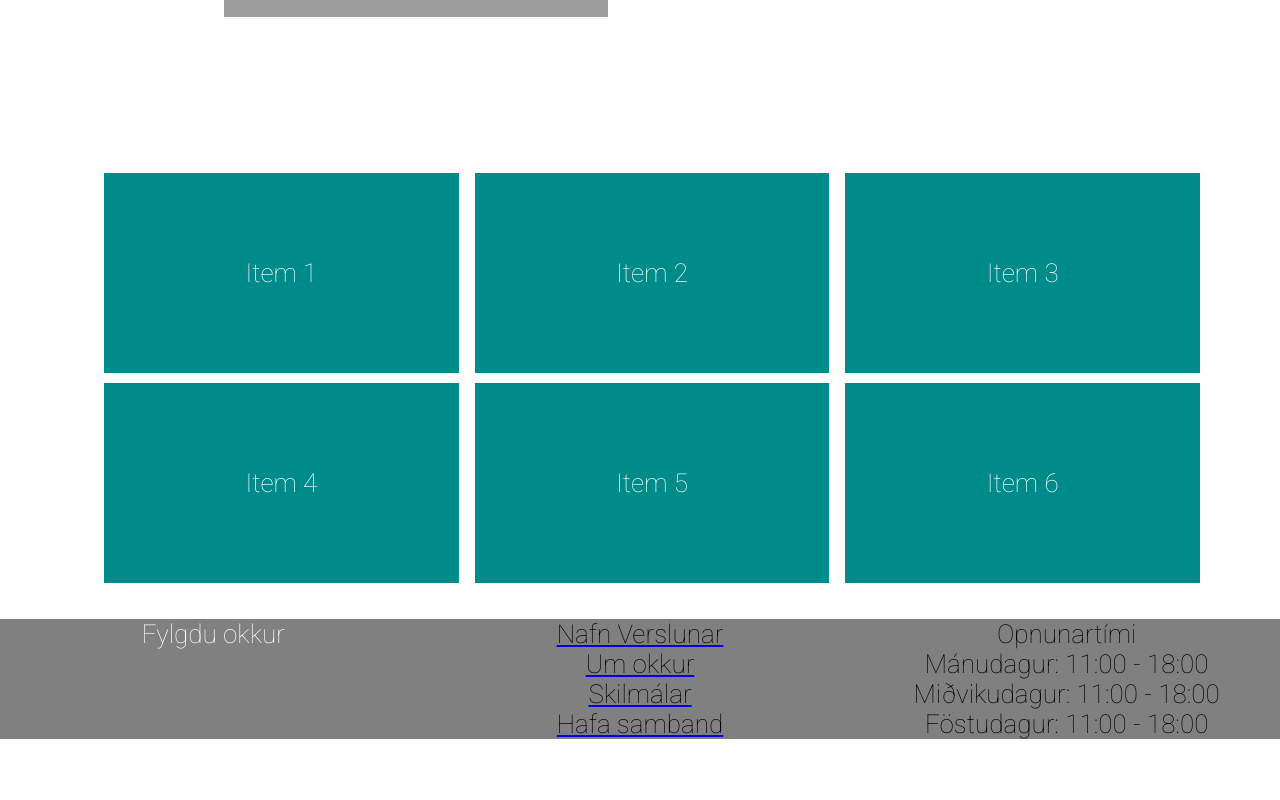
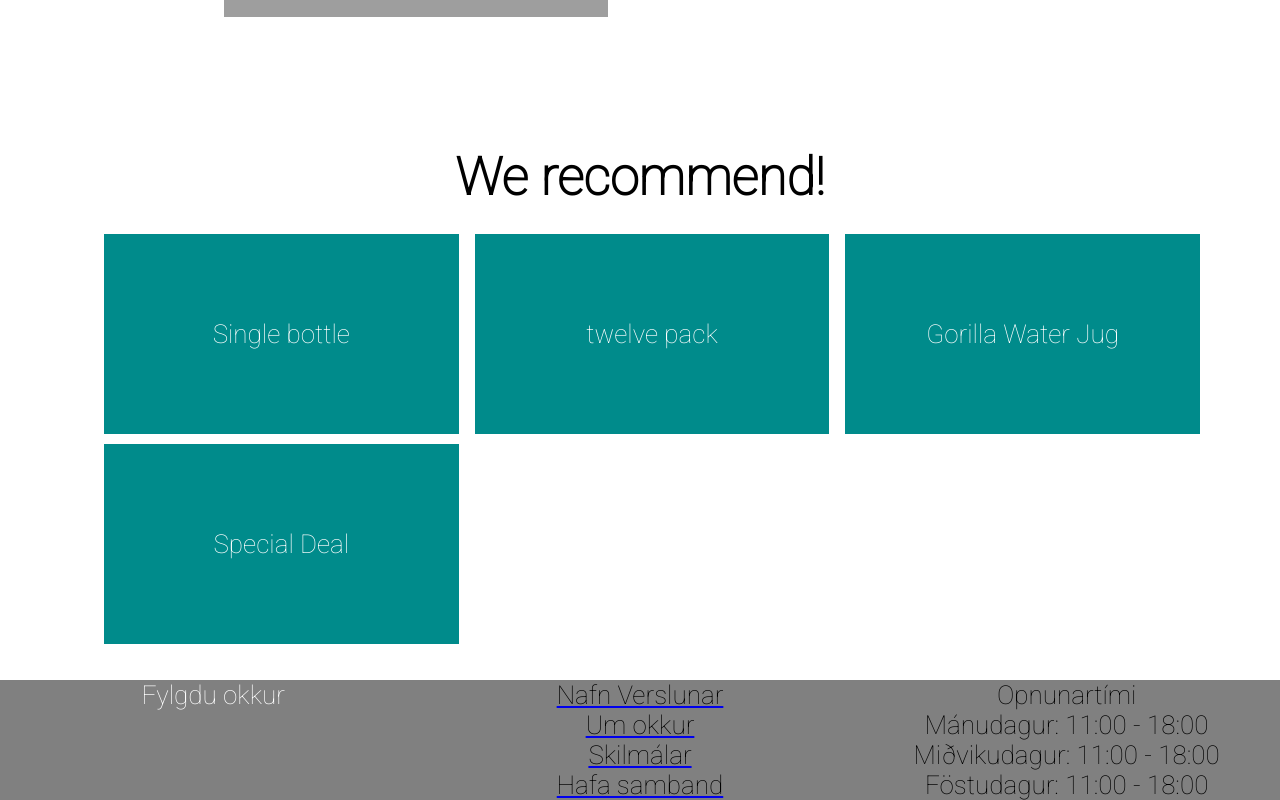
Before and after one commit to birkirfreyrg/My-Website, a React (Create React App) app: page / in a window 1280 px wide. Shown: the part 745-1545 px from the top of the page. Before the commit the page ends 1484 px from the top, so only its background shows below. Built offline with nearby package versions, Linux system fonts and the light colour scheme; grey boxes are pictures that could not be loaded.

Commit message:
Updated to if Item list is empty, render empty msg.

```diff
--- a/src/App.css
+++ b/src/App.css
@@ -17,7 +17,7 @@
   color: #61dafb;
 }
 
-p {
+p, h1 {
   color: black;
   margin: 0;
 }
--- a/src/App.tsx
+++ b/src/App.tsx
@@ -1,20 +1,30 @@
-import React from 'react';
-import './App.css';
-import FrontPageBanner from './components/FrontPageBanner';
-import ListItemsPage from './components/ListItemsPage';
-import Header from './components/Header';
-import Footer from './components/Footer';
+import React from "react";
+import "./App.css";
+import FrontPageBanner from "./components/FrontPageBanner";
+import ListItemsPage from "./components/ListItemsPage";
+import Header from "./components/Header";
+import Footer from "./components/Footer";
 
 function App() {
-
-  const items = ['Item 1', 'Item 2', 'Item 3', 'Item 4', 'Item 5', 'Item 6'];
+  const items: string[] = [
+    "Single bottle",
+    "twelve pack",
+    "Gorilla Water Jug",
+    "Special Deal",
+  ];
 
   return (
     <div className="App">
       <header className="App-header">
-        <Header/>
+        <Header />
         <FrontPageBanner />
-        <ListItemsPage items={items}/>
+        {items.length > 0 ? (
+          <ListItemsPage items={items} />
+        ) : (
+          <h1>
+            No Items available at the moment. <h3>Welcome back later!</h3>
+          </h1>
+        )}
         <Footer />
       </header>
     </div>
--- a/src/components/ListItemsPage.tsx
+++ b/src/components/ListItemsPage.tsx
@@ -1,6 +1,5 @@
-import React from 'react';
-import '../styles/ListItemsPage.css'
-
+import React from "react";
+import "../styles/ListItemsPage.css";
 
 interface Props {
   items: string[];
@@ -8,13 +7,16 @@ interface Props {
 
 function ListItemsPage({ items }: Props) {
   return (
-    <div className="list-items-container">
-          <ul className='item-list'>
-            {items.map((item, index) => (
+    <>
+      <h1>We recommend!</h1>
+      <div className="list-items-container">
+        <ul className="item-list">
+          {items.map((item, index) => (
             <li key={index}>{item}</li>
-            ))}
-          </ul>
-    </div>
+          ))}
+        </ul>
+      </div>
+    </>
   );
 }
 
```
